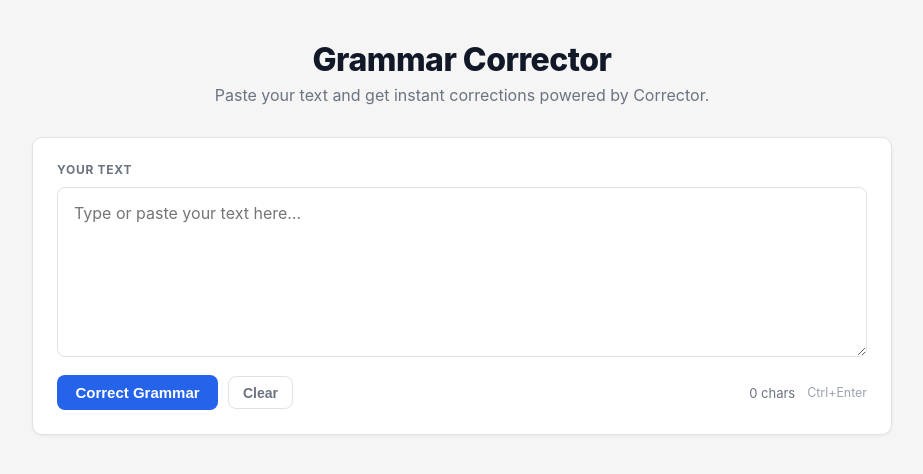
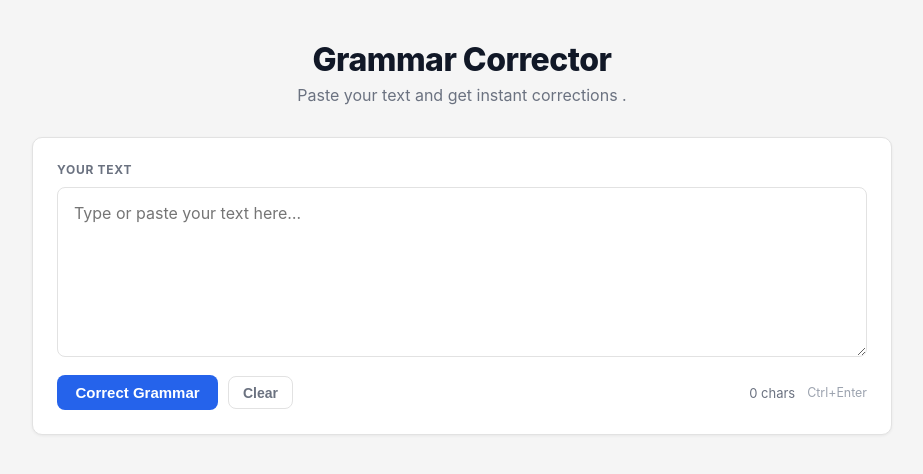
Before and after one commit to jramirez4352/grammar-corrector, a website: page public/index.html in a window 1280 px wide. Shown: the whole page, without its empty margins (178-1101 px from the left). Drawn offline with Linux system fonts and the light colour scheme.

Commit message:
Actualiza index.html

```diff
--- a/public/index.html
+++ b/public/index.html
@@ -192,7 +192,7 @@
 
   <header>
     <h1>Grammar Corrector</h1>
-    <p>Paste your text and get instant corrections powered by Corrector.</p>
+    <p>Paste your text and get instant corrections .</p>
   </header>
 
   <div class="card">
```
